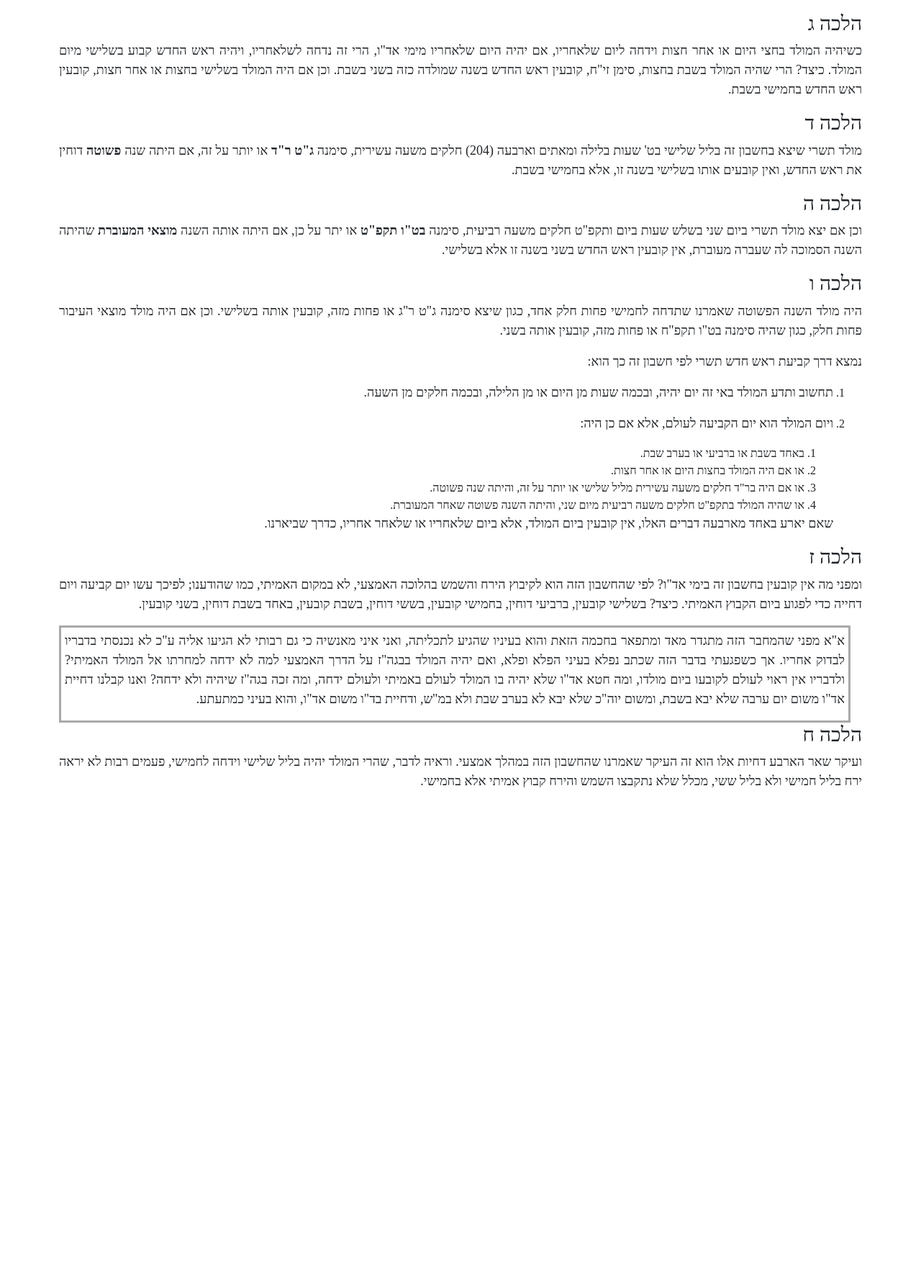
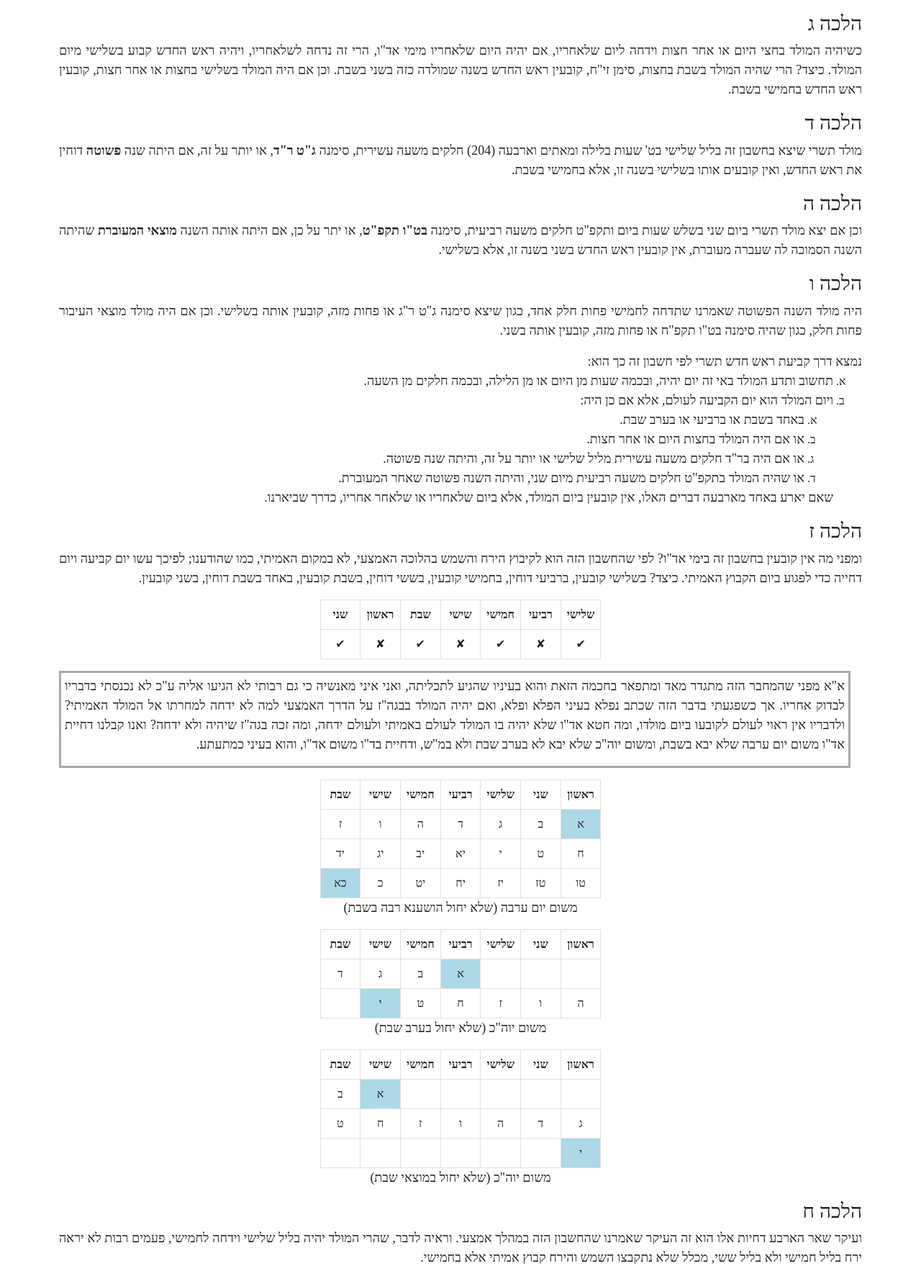
Before and after one commit to Tuanis/kidush-hachodesh, a PHP site: page /perek7.php in a window 1280 px wide. Shown: the part 389-2166 px from the top of the page at 72% size. Before the commit the page ends 1483 px from the top, so only its background shows below. Run offline with PHP 8.4, Linux system fonts and the light colour scheme; some web fonts are replaced.

Commit message:
up to perek8

```diff
--- a/index.php
+++ b/index.php
@@ -17,6 +17,7 @@
   <ul class="list-group list-group-flush">
     <li><a href="perek6.php">פרק ו</a></li>
     <li><a href="perek7.php">פרק ז</a></li>
+    <li><a href="perek8.php">פרק ח</a></li>
   </ul>
 </body>
 </html>
--- a/kidush.css
+++ b/kidush.css
@@ -12,11 +12,14 @@ p.explanation
   background-color: lightgray;
   border: 1px solid gray;
 }
+ol
+{
+  list-style-type: hebrew;
+}
 tr.total
 {
   border-top: double;
 }
-
 div.raavad
 {
   margin-right: 1rem;
@@ -25,3 +28,16 @@ div.raavad
   padding-left: 5px;
   padding-right: 5px;
 }
+table.calendar-table {
+  table-layout: fixed;
+  width: auto;
+  max-width: 100%;
+}
+table.calendar-table th,
+table.calendar-table td {
+  width: 14.28%; /* 100% / 7 days */
+  text-align: center;
+  white-space: nowrap;
+  overflow: hidden;
+  text-overflow: ellipsis;
+}
--- a/perek7.php
+++ b/perek7.php
@@ -53,13 +53,13 @@
     #region Halacha 5
     ?>
     <h3 id="7-4">הלכה ד</h3>
-    <p>מולד תשרי שיצא בחשבון זה בליל שלישי בט' שעות בלילה ומאתים וארבעה (204) חלקים משעה עשירית, סימנה <b>ג"ט ר"ד</b> או יותר על זה, אם היתה שנה <b>פשוטה</b> דוחין את ראש החדש, ואין קובעים אותו בשלישי בשנה זו, אלא בחמישי בשבת.</p>
+    <p>מולד תשרי שיצא בחשבון זה בליל שלישי בט' שעות בלילה ומאתים וארבעה (204) חלקים משעה עשירית, סימנה <b>ג"ט ר"ד</b>, או יותר על זה, אם היתה שנה <b>פשוטה</b> דוחין את ראש החדש, ואין קובעים אותו בשלישי בשנה זו, אלא בחמישי בשבת.</p>
     <?php
     #endregion
     #region Halacha 5
     ?>
     <h3 id="7-5">הלכה ה</h3>
-    <p>וכן אם יצא מולד תשרי ביום שני בשלש שעות ביום ותקפ"ט חלקים משעה רביעית, סימנה <b>בט"ו תקפ"ט</b> או יתר על כן, אם היתה אותה השנה <b>מוצאי המעוברת</b> שהיתה השנה הסמוכה לה שעברה מעוברת, אין קובעין ראש החדש בשני בשנה זו אלא בשלישי.</p>
+    <p>וכן אם יצא מולד תשרי ביום שני בשלש שעות ביום ותקפ"ט חלקים משעה רביעית, סימנה <b>בט"ו תקפ"ט</b>, או יתר על כן, אם היתה אותה השנה <b>מוצאי המעוברת</b> שהיתה השנה הסמוכה לה שעברה מעוברת, אין קובעין ראש החדש בשני בשנה זו, אלא בשלישי.</p>
 
     <?php
     #endregion
@@ -67,18 +67,16 @@
     ?>
     <h3 id="7-6">הלכה ו</h3>
     <p>היה מולד השנה הפשוטה שאמרנו שתדחה לחמישי פחות חלק אחד, כגון שיצא סימנה ג"ט ר"ג או פחות מזה, קובעין אותה בשלישי. וכן אם היה מולד מוצאי העיבור פחות חלק, כגון שהיה סימנה בט"ו תקפ"ח או פחות מזה, קובעין אותה בשני.</p>
-    <p>נמצא דרך קביעת ראש חדש תשרי לפי חשבון זה כך הוא:</p>
+    <p class="mb-0">נמצא דרך קביעת ראש חדש תשרי לפי חשבון זה כך הוא:</p>
     <ol>
+      <li><p class="mb-0">תחשוב ותדע המולד באי זה יום יהיה, ובכמה שעות מן היום או מן הלילה, ובכמה חלקים מן השעה.</p></li>
       <li>
-        <p>תחשוב ותדע המולד באי זה יום יהיה, ובכמה שעות מן היום או מן הלילה, ובכמה חלקים מן השעה.</p>
-      </li>
-      <li>
-        <p>ויום המולד הוא יום הקביעה לעולם, אלא אם כן היה:</p>
+        <p class="mb-0">ויום המולד הוא יום הקביעה לעולם, אלא אם כן היה:</p>
         <ol>
-          <li>באחד בשבת או ברביעי או בערב שבת.</li>
-          <li>או אם היה המולד בחצות היום או אחר חצות.</li>
-          <li>או אם היה בר"ד חלקים משעה עשירית מליל שלישי או יותר על זה, והיתה שנה פשוטה.</li>
-          <li>או שהיה המולד בתקפ"ט חלקים משעה רביעית מיום שני, והיתה השנה פשוטה שאחר המעוברת.</li>
+          <li><p class="mb-0">באחד בשבת או ברביעי או בערב שבת.</p></li>
+          <li><p class="mb-0">או אם היה המולד בחצות היום או אחר חצות.</p></li>
+          <li><p class="mb-0">או אם היה בר"ד חלקים משעה עשירית מליל שלישי או יותר על זה, והיתה שנה פשוטה.</p></li>
+          <li><p class="mb-0">או שהיה המולד בתקפ"ט חלקים משעה רביעית מיום שני, והיתה השנה פשוטה שאחר המעוברת.</p></li>
         </ol>
         <p>שאם יארע באחד מארבעה דברים האלו, אין קובעין ביום המולד, אלא ביום שלאחריו או שלאחר אחריו, כדרך שביארנו.</p>
       </li>
@@ -89,9 +87,153 @@
     ?>
     <h3 id="7-7">הלכה ז</h3>
     <p>ומפני מה אין קובעין בחשבון זה בימי אד"ו? לפי שהחשבון הזה הוא לקיבוץ הירח והשמש בהלוכה האמצעי, לא במקום האמיתי, כמו שהודענו; לפיכך עשו יום קביעה ויום דחייה כדי לפגוע ביום הקבוץ האמיתי. כיצד? בשלישי קובעין, ברביעי דוחין, בחמישי קובעין, בששי דוחין, בשבת קובעין, באחד בשבת דוחין, בשני קובעין.</p>
+    <table class="table table-bordered mx-auto calendar-table">
+      <thead>
+        <tr>
+          <th>שלישי</th>
+          <th>רביעי</th>
+          <th>חמישי</th>
+          <th>שישי</th>
+          <th>שבת</th>
+          <th>ראשון</th>
+          <th>שני</th>
+        </tr>
+      </thead>
+      <tbody>
+        <tr>
+          <td>&#10004;</td>
+          <td>&#10008;</td>
+          <td>&#10004;</td>
+          <td>&#10008;</td>
+          <td>&#10004;</td>
+          <td>&#10008;</td>
+          <td>&#10004;</td>
+        </tr>
+      </tbody>
+    </table>
     <div class="raavad">
       <p>א"א מפני שהמחבר הזה מתגדר מאד ומתפאר בחכמה הזאת והוא בעיניו שהגיע לתכליתה, ואני איני מאנשיה כי גם רבותי לא הגיעו אליה ע"כ לא נכנסתי בדבריו לבדוק אחריו. אך כשפגעתי בדבר הזה שכתב נפלא בעיני הפלא ופלא, ואם יהיה המולד בבגה"ז על הדרך האמצעי למה לא ידחה למחרתו אל המולד האמיתי? ולדבריו אין ראוי לעולם לקובעו ביום מולדו, ומה חטא אד"ו שלא יהיה בו המולד לעולם באמיתי ולעולם ידחה, ומה זכה בגה"ז שיהיה ולא ידחה? ואנו קבלנו דחיית אד"ו משום יום ערבה שלא יבא בשבת, ומשום יוה"כ שלא יבא לא בערב שבת ולא במ"ש, ודחיית בד"ו משום אד"ו, והוא בעיני כמתעתע.</p>
     </div>
+    <table class="table table-bordered mx-auto calendar-table mt-3 mb-0">
+      <thead>
+        <tr>
+          <th>ראשון</th>
+          <th>שני</th>
+          <th>שלישי</th>
+          <th>רביעי</th>
+          <th>חמישי</th>
+          <th>שישי</th>
+          <th>שבת</th>
+        </tr>
+      </thead>
+      <tbody>
+        <tr>
+          <td style="background-color: lightblue;">א</td>
+          <td>ב</td>
+          <td>ג</td>
+          <td>ד</td>
+          <td>ה</td>
+          <td>ו</td>
+          <td>ז</td>
+        </tr>
+        <tr>
+          <td>ח</td>
+          <td>ט</td>
+          <td>י</td>
+          <td>יא</td>
+          <td>יב</td>
+          <td>יג</td>
+          <td>יד</td>
+        </tr>
+        <tr>
+          <td>טו</td>
+          <td>טז</td>
+          <td>יז</td>
+          <td>יח</td>
+          <td>יט</td>
+          <td>כ</td>
+          <td style="background-color: lightblue;">כא</td>
+        </tr>
+      </tbody>
+    </table>
+    <p class="text-center">משום יום ערבה (שלא יחול הושענא רבה בשבת)</p>
+    <table class="table table-bordered mx-auto calendar-table mt-3 mb-0">
+      <thead>
+        <tr>
+          <th>ראשון</th>
+          <th>שני</th>
+          <th>שלישי</th>
+          <th>רביעי</th>
+          <th>חמישי</th>
+          <th>שישי</th>
+          <th>שבת</th>
+        </tr>
+      </thead>
+      <tbody>
+        <tr>
+          <td></td>
+          <td></td>
+          <td></td>
+          <td style="background-color: lightblue;">א</td>
+          <td>ב</td>
+          <td>ג</td>
+          <td>ד</td>
+        </tr>
+        <tr>
+          <td>ה</td>
+          <td>ו</td>
+          <td>ז</td>
+          <td>ח</td>
+          <td>ט</td>
+          <td style="background-color: lightblue;">י</td>
+          <td></td>
+        </tr>
+      </tbody>
+    </table>
+    <p class="text-center">משום יוה"כ (שלא יחול בערב שבת)</p>
+    <table class="table table-bordered mx-auto calendar-table mt-3 mb-0">
+      <thead>
+        <tr>
+          <th>ראשון</th>
+          <th>שני</th>
+          <th>שלישי</th>
+          <th>רביעי</th>
+          <th>חמישי</th>
+          <th>שישי</th>
+          <th>שבת</th>
+        </tr>
+      </thead>
+      <tbody>
+        <tr>
+          <td></td>
+          <td></td>
+          <td></td>
+          <td></td>
+          <td></td>
+          <td style="background-color: lightblue;">א</td>
+          <td>ב</td>
+        </tr>
+        <tr>
+          <td>ג</td>
+          <td>ד</td>
+          <td>ה</td>
+          <td>ו</td>
+          <td>ז</td>
+          <td>ח</td>
+          <td>ט</td>
+        </tr>
+        <tr>
+          <td style="background-color: lightblue;">י</td>
+          <td></td>
+          <td></td>
+          <td></td>
+          <td></td>
+          <td></td>
+          <td></td>
+        </tr>
+      </tbody>
+    </table>
+    <p class="text-center">משום יוה"כ (שלא יחול במוצאי שבת)</p>
     <?php
     #endregion
     #region Halacha 8
```
Also changed, not shown: perek8.php (added, +124 -0 lines).
